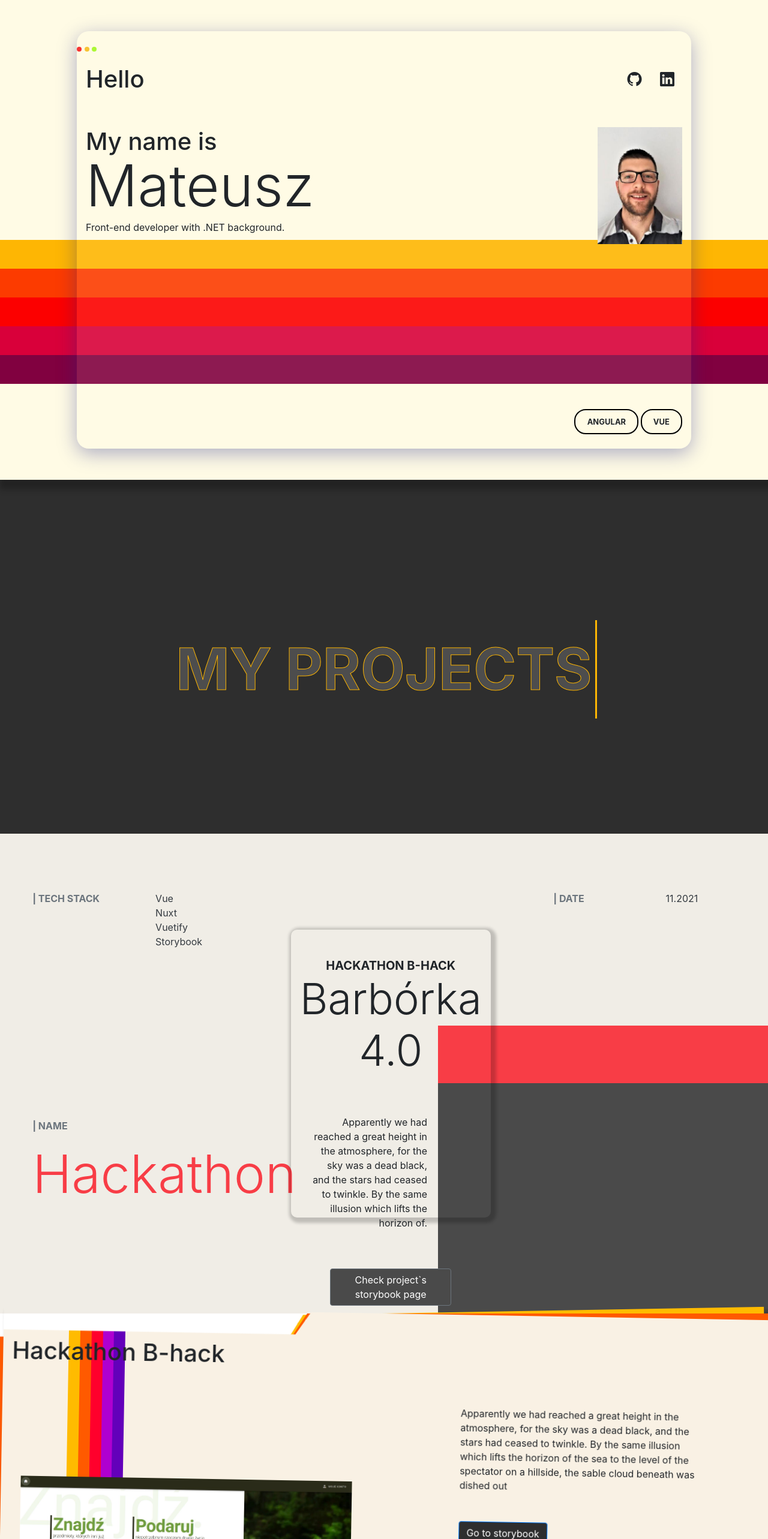
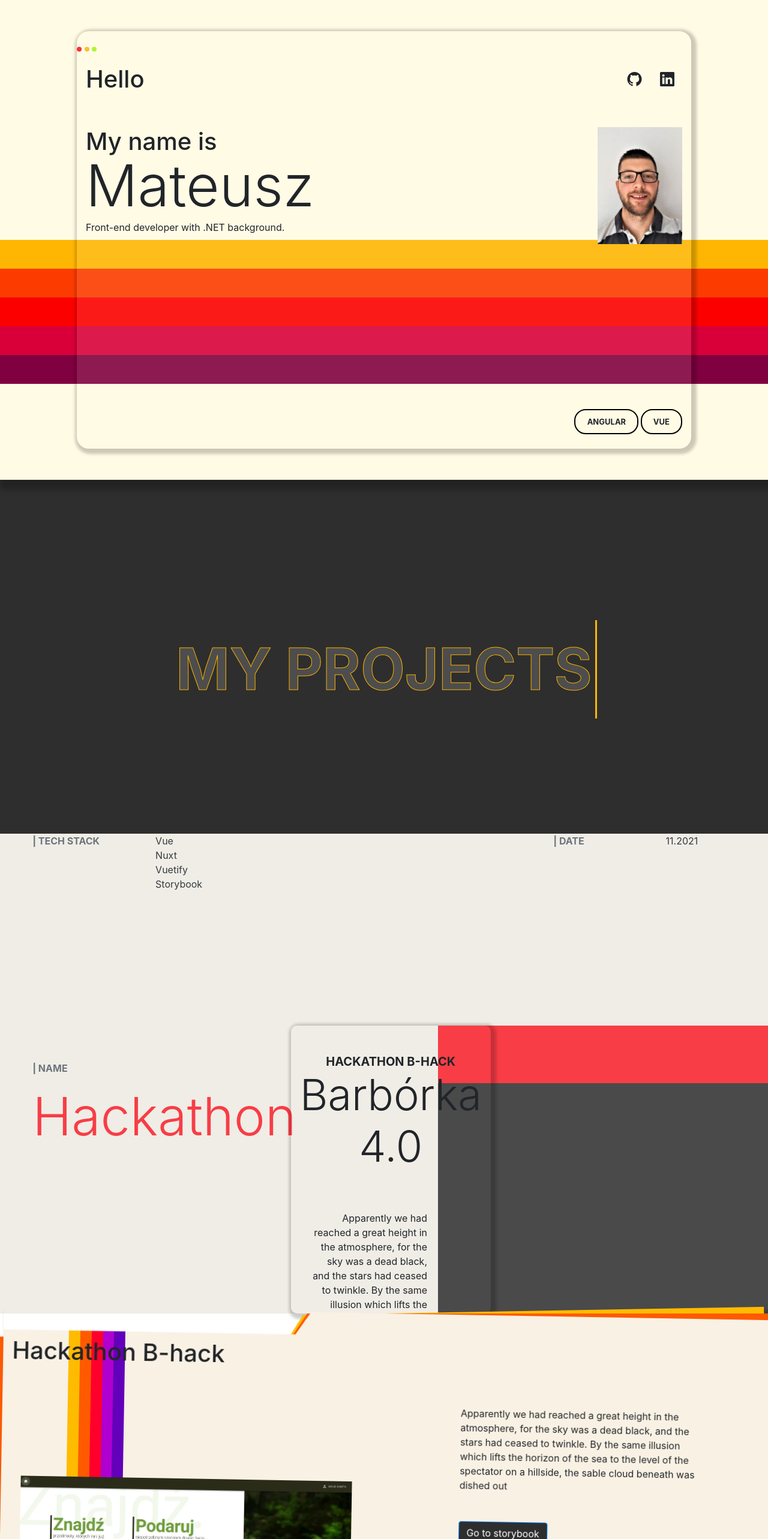
Before and after one commit to ragtam/mgk, a Svelte app: page / in a window 1280 px wide. Shown: the top 2566 px of the page at 60% size. Built offline with nearby package versions, Linux system fonts and the light colour scheme.

Commit message:
paralax effect working

```diff
--- a/src/home-screen-new/Home-Screen-New.svelte
+++ b/src/home-screen-new/Home-Screen-New.svelte
@@ -4,10 +4,9 @@
 	import anime from 'animejs/lib/anime.es.js';
 
 	let isSectionVisible = false;
+	let rellax;
 
 	onMount(() => {
-		const r = new Rellax('.rellax');
-
 		const entryAnimation = getEntryAnimation();
 		const backgroundOpacityAnimationIn = getBackgroundOpacityAnimationIn();
 		const backgroundOpacityAnimationOut = getBackgroundOpacityAnimationOut();
@@ -26,6 +25,19 @@
 		);
 
 		const target = document.querySelector('.frame__background--transitional');
+
+		const sectionObserver = new IntersectionObserver((entries) => {
+			entries.forEach((entry) => {
+				if (entry.isIntersecting) {
+					rellax = new Rellax('.rellax');
+				} else {
+					rellax.destroy();
+				}
+			});
+		});
+
+		const sectionElement = document.querySelector('.home-screen');
+		sectionObserver.observe(sectionElement);
 
 		setTimeout(() => {
 			isSectionVisible = true;
@@ -90,7 +102,7 @@
 		<div />
 		<div />
 	</div>
-	<div class="frame mt-3 mt-md-0 rellax {isSectionVisible ? 'home-screen--visible' : 'home-screen--hidden'}" data-rellax-speed="2">
+	<div class="frame mt-3 mt-md-0  {isSectionVisible ? 'home-screen--visible' : 'home-screen--hidden'}">
 		<div class="frame__background--transitional" />
 
 		<div class="container position-relative">
@@ -194,15 +206,16 @@
 		/* border: 8px solid white;
 		border-radius: 20px; */
 		position: relative;
-		box-shadow: 7px 10px 5px 5px rgb(0 0 0 / 20%);
+		/* box-shadow: 7px 10px 5px 5px rgb(0 0 0 / 20%); */
 
 		background: rgba(255, 251, 229, 0.1);
-		box-shadow: 0 8px 32px 0 rgba(31, 38, 135, 0.37);
+		box-shadow: 3px 3px 5px 6px rgb(0 0 0 / 20%);
+		/* box-shadow: 0 8px 32px 0 rgba(31, 38, 135, 0.37); */
 		/* backdrop-filter: blur(2px);
 		-webkit-backdrop-filter: blur(2px); */
 		border-radius: 20px;
 		/* border: 1px solid rgba(255, 255, 255, 0.18); */
-		transform: translateX(-100vw);
+		/* transform: translateX(-100vw); */
 	}
 
 	.frame__background--transitional {
--- a/src/my-projects/My-Project.svelte
+++ b/src/my-projects/My-Project.svelte
@@ -1,7 +1,29 @@
+<script>
+	import { onMount } from 'svelte';
+	import Rellax from 'rellax';
+
+	let rellax;
+
+	onMount(() => {
+		const sectionObserver = new IntersectionObserver((entries) => {
+			entries.forEach((entry) => {
+				if (entry.isIntersecting) {
+					rellax = new Rellax('.rellaxx');
+				} else {
+					rellax.destroy();
+				}
+			});
+		});
+
+		const sectionElement = document.querySelector('.my-project');
+		sectionObserver.observe(sectionElement);
+	});
+</script>
+
 <div class="my-project">
 	<div class="row">
-		<div class="col-4 section-left">
-			<div class="col-12 col-sm-8 offset-sm-1 d-flex justify-content-between align-self-top pt-5 mt-5">
+		<div class="col-4 section-left rellaxx" data-rellax-speed="-2">
+			<div class="col-12 col-sm-8 offset-sm-1 d-flex justify-content-between align-self-top">
 				<p class="text-muted font-weight-bold text-uppercase">| tech stack</p>
 				<ul class="text-dark ">
 					<li>Vue</li>
@@ -10,13 +32,13 @@
 					<li>Storybook</li>
 				</ul>
 			</div>
-			<div class="col-11 offset-1  d-flex flex-column align-self-top pt-5 mt-5">
+			<div class="col-11 offset-1  d-flex flex-column align-self-top">
 				<p class="text-muted font-weight-bold text-uppercase">| name</p>
 				<h6 class="display-2" style="color: #f83d46;">Hackathon</h6>
 			</div>
 		</div>
-		<div class="col-4 d-flex align-items-center">
-			<div class="vhs-tape mx-0 mx-lg-5">
+		<div class="col-4 d-flex align-items-end">
+			<div class="vhs-tape mx-0 mx-lg-5 rellaxx" data-rellax-speed="2">
 				<div class="container">
 					<h1 class="h5 font-weight-bold text-uppercase mt-5 pb-0 mb-0 text-center">Hackathon B-Hack</h1>
 					<h1 class="display-3 text-center mb-5">Barbórka 4.0</h1>
@@ -30,8 +52,8 @@
 				</div>
 			</div>
 		</div>
-		<div class="col-4 section-right">
-			<div class="col-12 col-sm-8 offset-sm-1 d-flex justify-content-between align-self-top pt-5 mt-5">
+		<div class="col-4 section-right rellaxx" data-rellax-speed="-2">
+			<div class="col-12 col-sm-8 offset-sm-1 d-flex justify-content-between align-self-top">
 				<p class="text-muted font-weight-bold text-uppercase">| date</p>
 				<p class="text-dark">11.2021</p>
 			</div>
```
